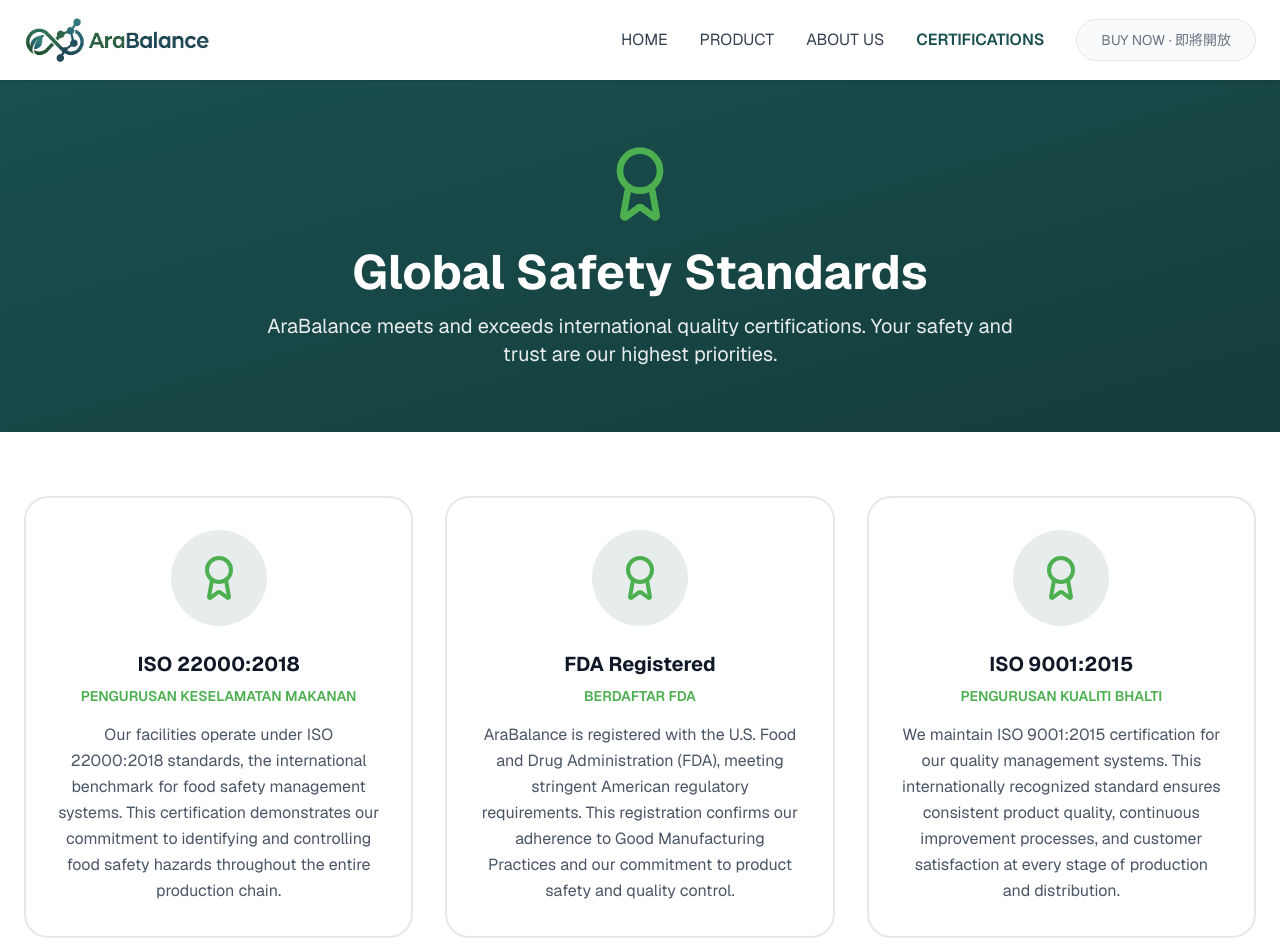
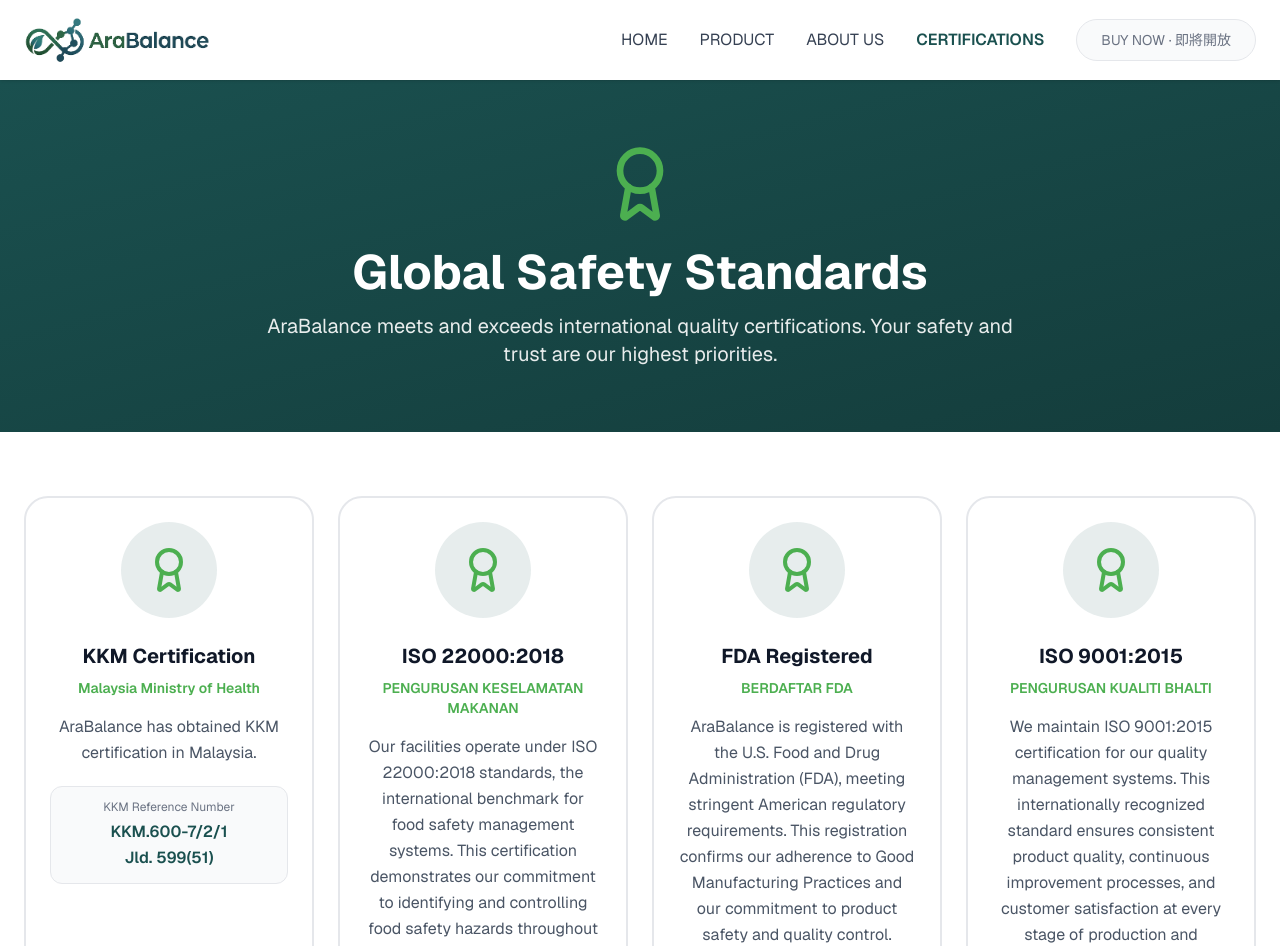
Before and after one commit to rexyauhk/arabalance-web, a Next.js app in the folder arabalance-figma/: page /certifications in a window 1280 px wide. Shown: the top 946 px of the page. Built offline with nearby package versions, Linux system fonts and the light colour scheme.

Commit message:
Add KKM certification reference in matching four-column certification cards

```diff
--- a/arabalance-figma/app/certifications/page.tsx
+++ b/arabalance-figma/app/certifications/page.tsx
@@ -1,6 +1,12 @@
 import { Award, Download } from "lucide-react";
 
 const certifications = [
+  {
+    title: "KKM Certification",
+    subtitle: "Malaysia Ministry of Health",
+    description: "AraBalance has obtained KKM certification in Malaysia.",
+    reference: "KKM.600-7/2/1 Jld. 599(51)",
+  },
   {
     title: "ISO 22000:2018",
     subtitle: "PENGURUSAN KESELAMATAN MAKANAN",
@@ -44,11 +50,11 @@
 
       <section className="px-6 py-16">
         <div className="mx-auto max-w-7xl">
-          <div className="grid grid-cols-1 gap-8 md:grid-cols-2 lg:grid-cols-3">
+          <div className="grid grid-cols-1 gap-6 md:grid-cols-2 lg:grid-cols-4">
             {certifications.map((c) => (
               <div
                 key={c.title}
-                className="rounded-3xl border-2 border-gray-200 bg-white p-8 transition-all hover:border-[#4CAF50] hover:shadow-lg"
+                className="flex h-full flex-col rounded-3xl border-2 border-gray-200 bg-white p-6 transition-all hover:border-[#4CAF50] hover:shadow-lg"
               >
                 <div className="mb-6 flex justify-center">
                   <div className="flex h-24 w-24 items-center justify-center rounded-full bg-[#1A504F]/10">
@@ -64,6 +70,15 @@
                 <p className="text-center leading-relaxed text-gray-600">
                   {c.description}
                 </p>
+                {"reference" in c && c.reference && (
+                  <div className="mt-5 rounded-xl border border-gray-200 bg-gray-50 px-3 py-3 text-center">
+                    <p className="mb-1 text-xs text-gray-500">KKM Reference Number</p>
+                    <p className="break-words text-base font-semibold leading-relaxed text-[#1A504F]">
+                      <span className="block">KKM.600-7/2/1</span>
+                      <span className="block">Jld. 599(51)</span>
+                    </p>
+                  </div>
+                )}
               </div>
             ))}
           </div>
```
